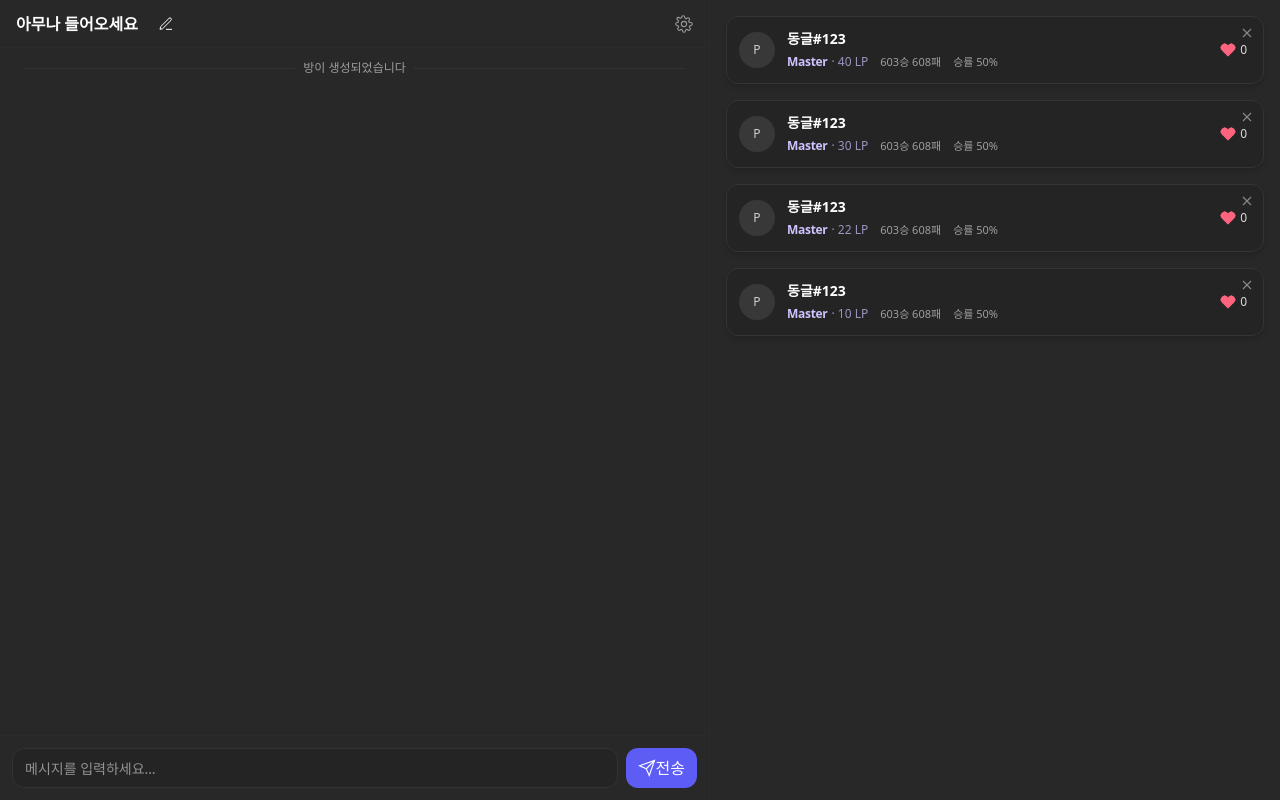
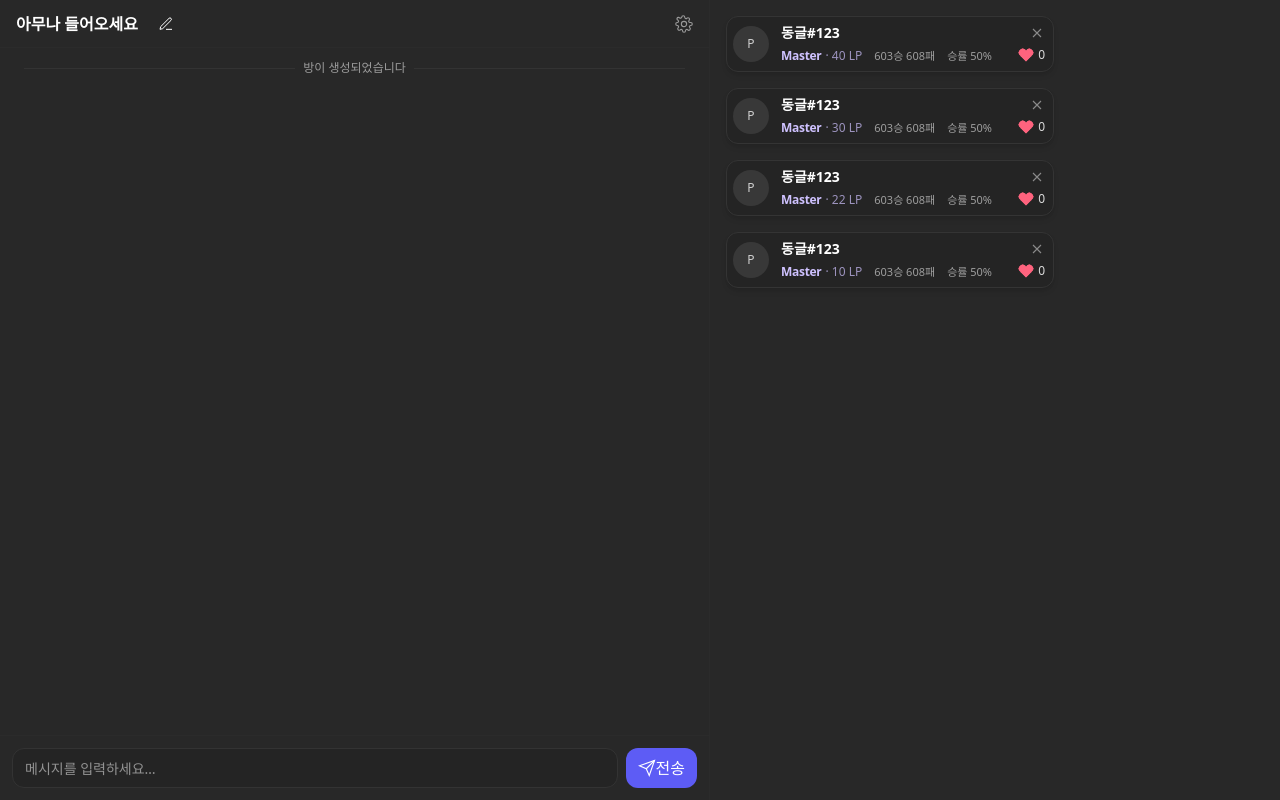
Before and after one commit to ozlol99/FE, a React (Vite) app: page /room in a window 1280 px wide. Built offline with nearby package versions, Linux system fonts and the light colour scheme; no server answers.

Commit message:
chore: clean up redundant code block

```diff
--- a/src/chat/ParticipantCard.jsx
+++ b/src/chat/ParticipantCard.jsx
@@ -7,15 +7,9 @@ export function Chip({ children }) {
   );
 }
 
-export function RankEmblem() {
-  return (
-    <div className="relative h-10 w-10 rounded-full bg-gradient-to-br from-fuchsia-500 via-violet-500 to-indigo-500 ring-2 ring-violet-300/40 shadow-lg" />
-  );
-}
-
 export default function ParticipantCard({ member, onRemove, onAddLike }) {
   return (
-    <div className="relative rounded-xl bg-[#242424] border border-[#343434] p-3 shadow-md">
+    <div className="relative rounded-xl bg-[#242424] border border-[#343434] p-1.5 shadow-md">
       <button
         title="닫기"
         onClick={() => onRemove?.(member.id)}
@@ -53,7 +47,7 @@ export default function ParticipantCard({ member, onRemove, onAddLike }) {
         {/* 좋아요 버튼 */}
         <button
           onClick={() => onAddLike?.(member.id)}
-          className="ml-auto flex items-center gap-1 rounded-full p-1 text-rose-400 hover:scale-110 transition"
+          className="ml-auto flex gap-1 rounded-full p-1 text-rose-400 hover:scale-110 transition absolute right-1 bottom-1 cursor-pointer"
         >
           <IconHeart filled />
           <span className="text-xs text-[#dcdcdc]">{member.likes ?? 0}</span>
--- a/src/chat/RightPanel.jsx
+++ b/src/chat/RightPanel.jsx
@@ -7,7 +7,7 @@ export default function RightPanel({
   className = '',
 }) {
   return (
-    <aside className={`p-4 space-y-4 overflow-y-auto ${className}`}>
+    <aside className={`p-4 space-y-4 overflow-y-auto  w-[360px] ${className}`}>
       {members.map((m) => (
         <ParticipantCard
           key={m.id}
```
